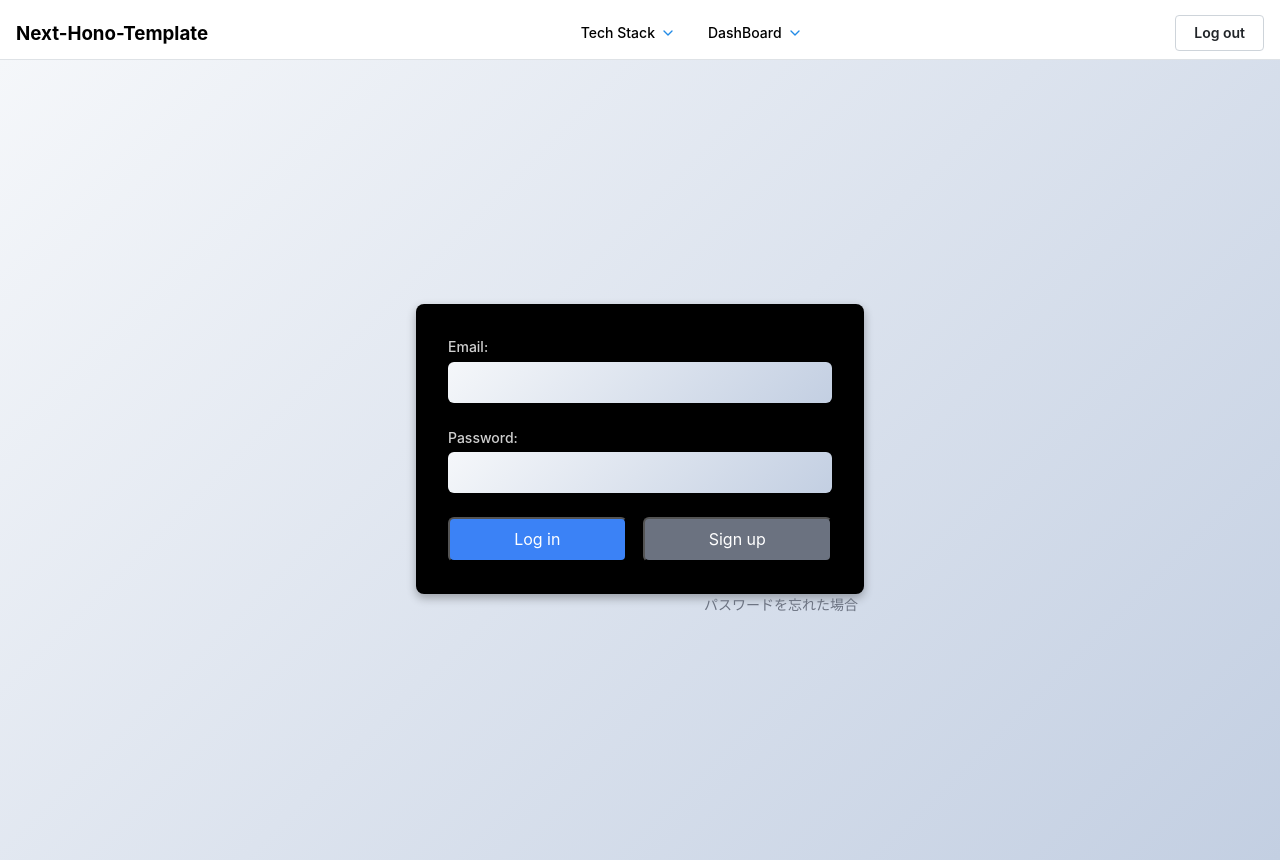
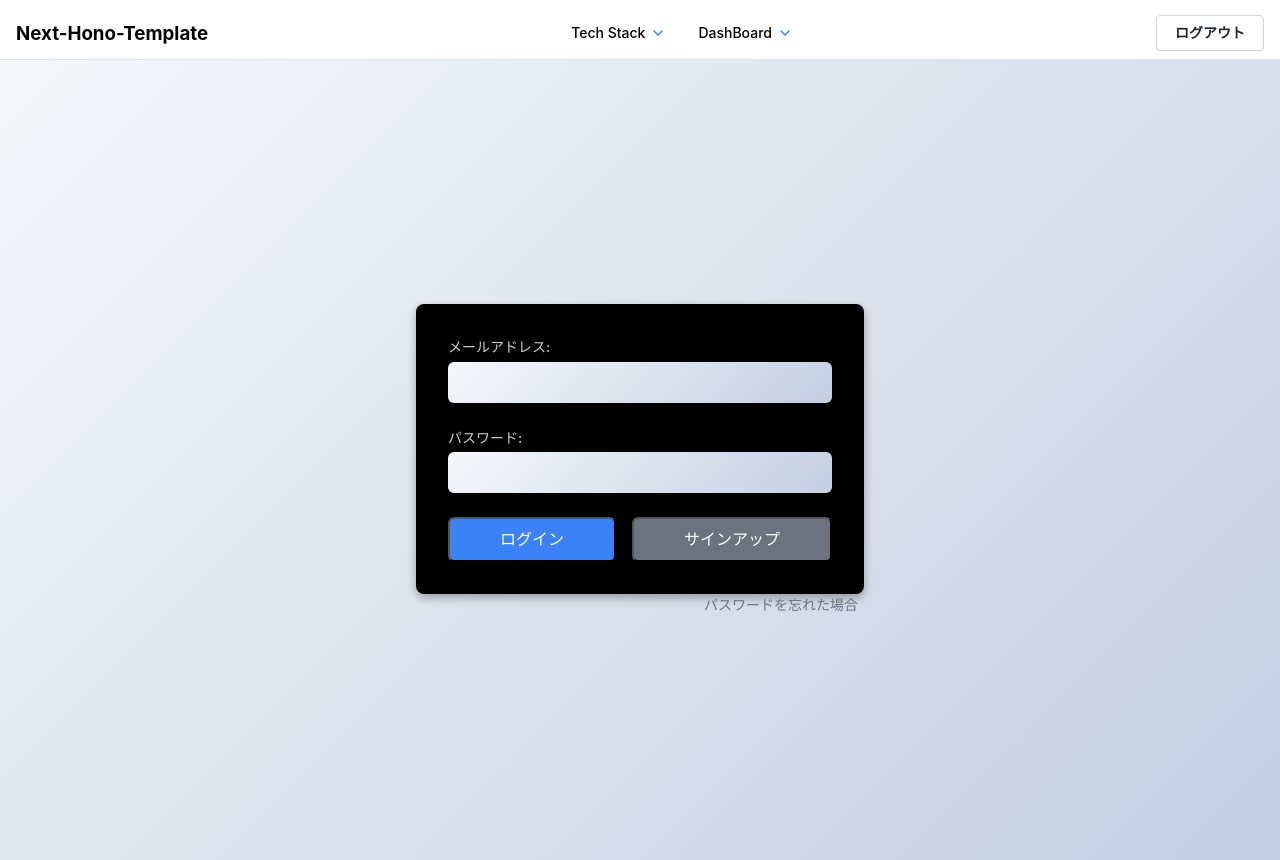
Before and after one commit to yuon7/meal, a Next.js app: page /auth/login in a window 1280 px wide. Shown: the top 860 px of the page. Built offline with nearby package versions, Linux system fonts and the light colour scheme.

Commit message:
fix: language

```diff
--- a/src/app/auth/login/page.tsx
+++ b/src/app/auth/login/page.tsx
@@ -10,14 +10,12 @@ export default function LoginPage({
     <div className={styles.container}>
       <div className={styles.card}>
         {searchParams.error && (
-          <div className={styles.error}>
-            {searchParams.error}
-          </div>
+          <div className={styles.error}>{searchParams.error}</div>
         )}
         <form method="post" className={styles.form}>
           <div>
             <label htmlFor="email" className={styles.label}>
-              Email:
+              メールアドレス:
             </label>
             <input
               id="email"
@@ -30,7 +28,7 @@ export default function LoginPage({
 
           <div>
             <label htmlFor="password" className={styles.label}>
-              Password:
+              パスワード:
             </label>
             <input
               id="password"
@@ -46,13 +44,13 @@ export default function LoginPage({
               formAction={login}
               className={`${styles.button} ${styles.loginButton}`}
             >
-              Log in
+              ログイン
             </button>
             <button
               formAction={signup}
               className={`${styles.button} ${styles.signupButton}`}
             >
-              Sign up
+              サインアップ
             </button>
           </div>
         </form>
--- a/src/app/auth/password/form/page.tsx
+++ b/src/app/auth/password/form/page.tsx
@@ -15,7 +15,7 @@ export default function forgotPasswordPage() {
         <form method="post" className={styles.form}>
           <div>
             <label htmlFor="email" className={styles.label}>
-              Email:
+              メールアドレス:
             </label>
             <input
               id="email"
--- a/src/components/Header/Header.tsx
+++ b/src/components/Header/Header.tsx
@@ -219,7 +219,7 @@ export function HeaderMegaMenu() {
 
           <Group visibleFrom="sm">
             <Button variant="default" onClick={handleLogout}>
-              Log out
+              ログアウト
             </Button>
           </Group>
           <Burger
@@ -235,7 +235,7 @@ export function HeaderMegaMenu() {
         onClose={closeDrawer}
         size="100%"
         padding="md"
-        title="Navigation"
+        title="ナビゲーション"
         hiddenFrom="sm"
         zIndex={1000000}
       >
@@ -262,7 +262,7 @@ export function HeaderMegaMenu() {
           <Divider my="sm" />
           <Group justify="center" grow pb="xl" px="md">
             <Button variant="default" onClick={handleLogout}>
-              Log out
+              ログアウト
             </Button>
           </Group>
         </ScrollArea>
```
Also changed, not shown: src/app/auth/password/reset/page.tsx (+4 -4 lines).
